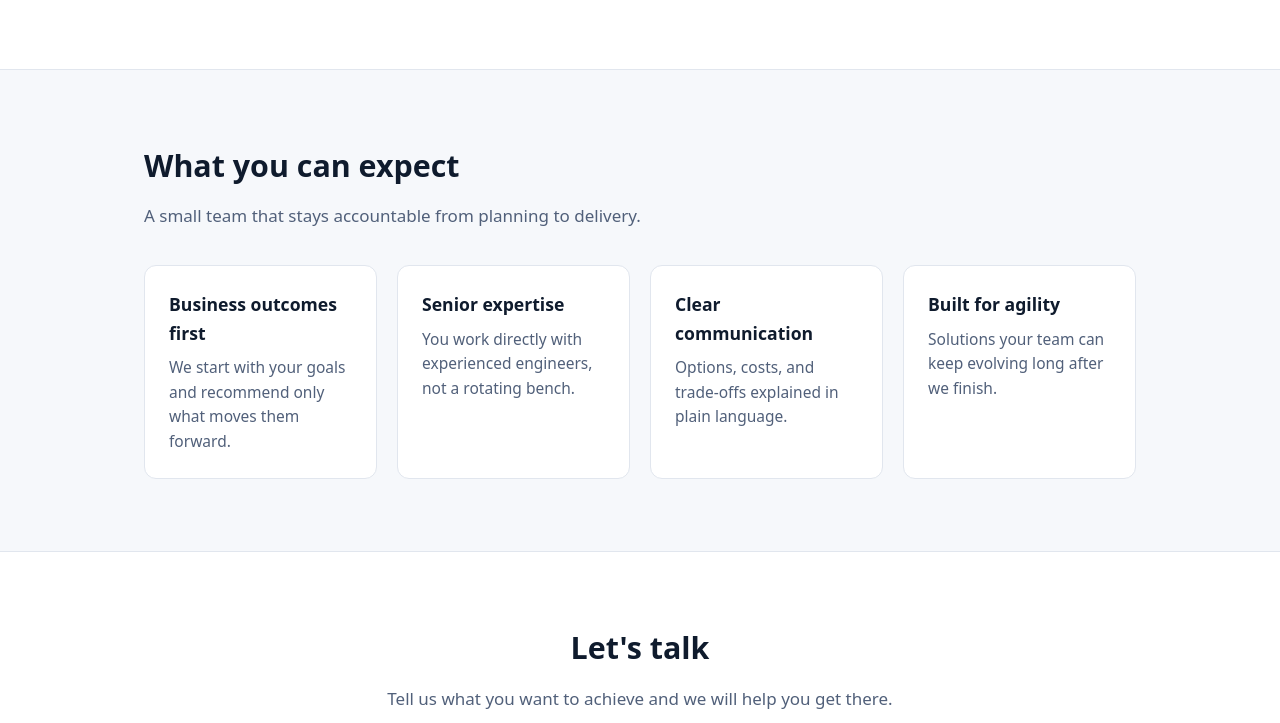
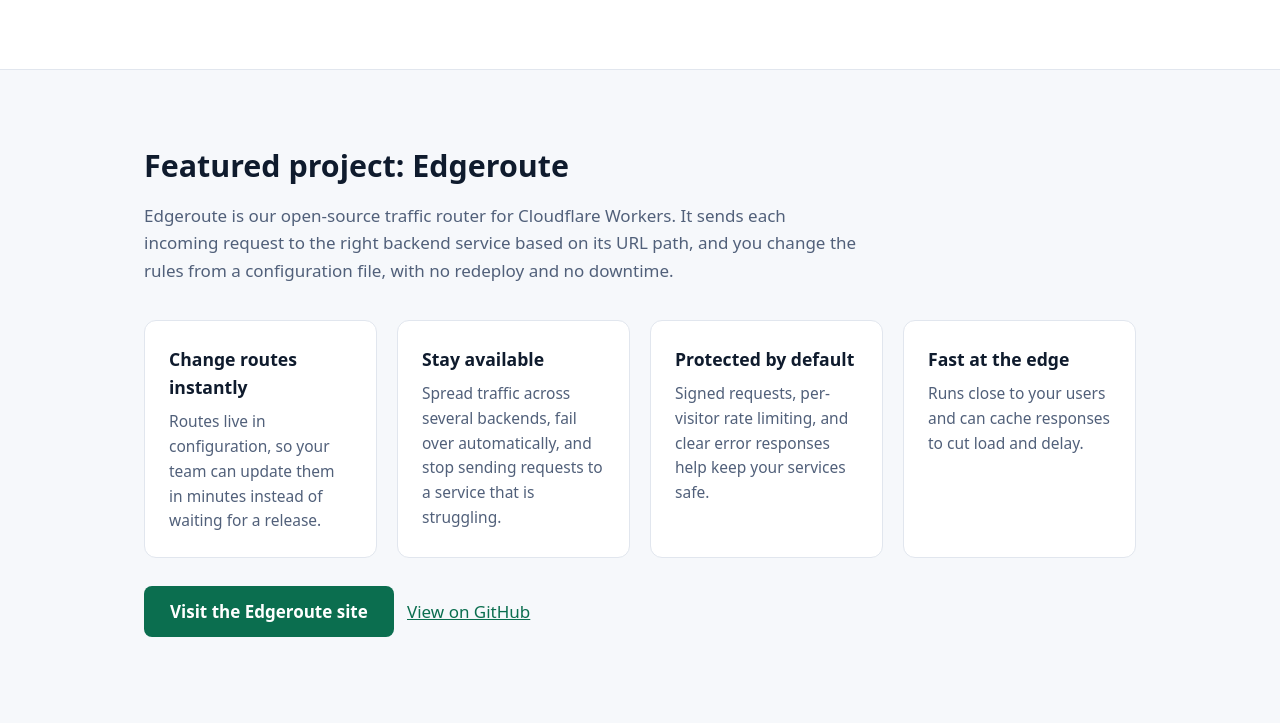
Before and after one commit to KalpataruLab/kalpatarulab.github.io, a plain HTML site: page index.html in a window 1280 px wide. Shown: the part 1454-2177 px from the top of the page. Drawn offline with Linux system fonts and the light colour scheme.

Commit message:
Highlight Edgeroute project

```diff
--- a/index.html
+++ b/index.html
@@ -40,7 +40,7 @@
 <header>
   <div class="wrap">
     <div class="logo">Kalpataru <span>Lab</span></div>
-    <nav><a href="#ai">Generative AI</a><a href="#cloud">Cloud Native</a><a href="#why">Why us</a><a href="#contact">Contact</a></nav>
+    <nav><a href="#ai">Generative AI</a><a href="#cloud">Cloud Native</a><a href="#edgeroute">Edgeroute</a><a href="#why">Why us</a><a href="#contact">Contact</a></nav>
   </div>
 </header>
 
@@ -72,7 +72,21 @@
   </div>
 </section>
 
-<section id="why">
+<section id="edgeroute">
+  <div class="wrap">
+    <h2>Featured project: Edgeroute</h2>
+    <p class="lead">Edgeroute is our open-source traffic router for Cloudflare Workers. It sends each incoming request to the right backend service based on its URL path, and you change the rules from a configuration file, with no redeploy and no downtime.</p>
+    <div class="grid">
+      <div class="card"><h3>Change routes instantly</h3><p>Routes live in configuration, so your team can update them in minutes instead of waiting for a release.</p></div>
+      <div class="card"><h3>Stay available</h3><p>Spread traffic across several backends, fail over automatically, and stop sending requests to a service that is struggling.</p></div>
+      <div class="card"><h3>Protected by default</h3><p>Signed requests, per-visitor rate limiting, and clear error responses help keep your services safe.</p></div>
+      <div class="card"><h3>Fast at the edge</h3><p>Runs close to your users and can cache responses to cut load and delay.</p></div>
+    </div>
+    <p style="margin-top:28px"><a class="btn" style="background:var(--brand);color:#fff" href="http://kalpatarulab.com/">Visit the Edgeroute site</a> &nbsp; <a href="https://github.com/KalpataruLab/edgeroute">View on GitHub</a></p>
+  </div>
+</section>
+
+<section id="why" class="alt">
   <div class="wrap">
     <h2>What you can expect</h2>
     <p class="lead">A small team that stays accountable from planning to delivery.</p>
```
